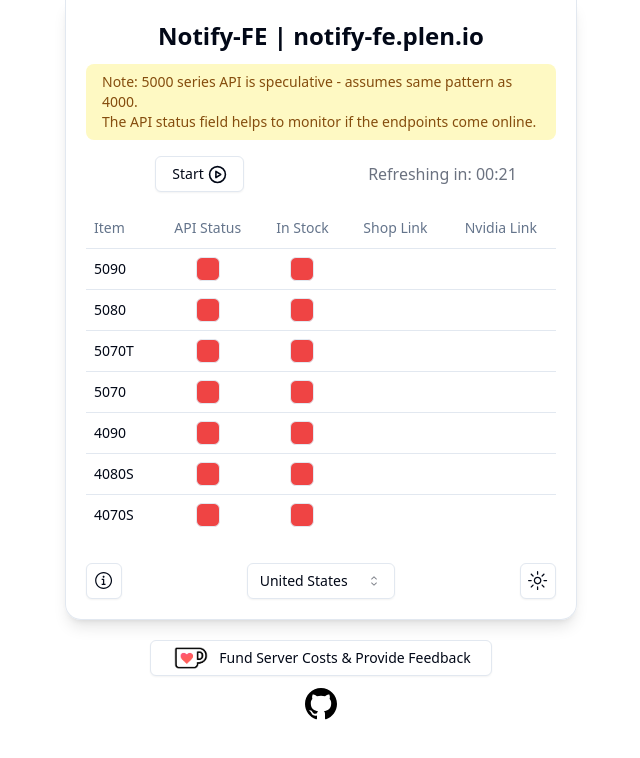
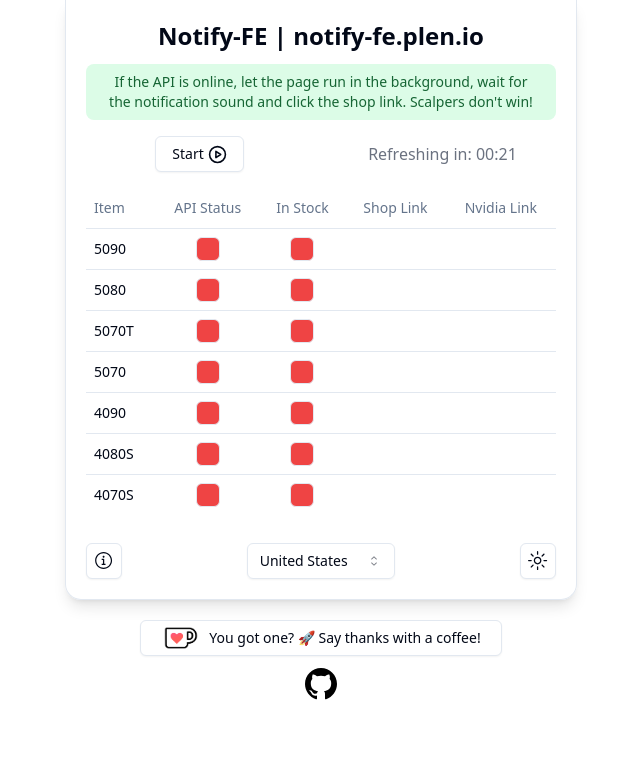
Before and after one commit to jlplenio/notify-fe, a Next.js app: page / in a window 1280 px wide. Shown: the top 758 px of the page, without its empty margins (319-959 px from the left). Built offline with nearby package versions, Linux system fonts and the light colour scheme.

Commit message:
APIs confirmed working, except USA

```diff
--- a/src/components/KoFiButton.tsx
+++ b/src/components/KoFiButton.tsx
@@ -20,7 +20,7 @@
           objectFit="contain"
         />
       </div>
-      <span className="pr-1">Fund Server Costs & Provide Feedback</span>
+      <span className="pr-1">You got one? 🚀 Say thanks with a coffee! </span>
     </Button>
   );
 };
--- a/src/pages/index.tsx
+++ b/src/pages/index.tsx
@@ -77,10 +77,9 @@
           Notify-FE | notify-fe.plen.io
         </h1>
 
-        <div className="mb-4 rounded-lg bg-yellow-100 px-4 py-2 text-sm text-yellow-800 dark:bg-yellow-900/30 dark:text-yellow-200">
-          Note: 5000 series API is speculative - assumes same pattern as 4000.
-          <br />
-          The API status field helps to monitor if the endpoints come online.
+        <div className="mb-4 rounded-lg bg-green-100 px-4 py-2 text-center text-sm text-green-800 dark:bg-green-900/30 dark:text-green-200">
+          If the API is online, let the page run in the background, wait for the
+          notification sound and click the shop link. Scalpers don&apos;t win!
         </div>
 
         <div className="mb-4 text-center">
```
